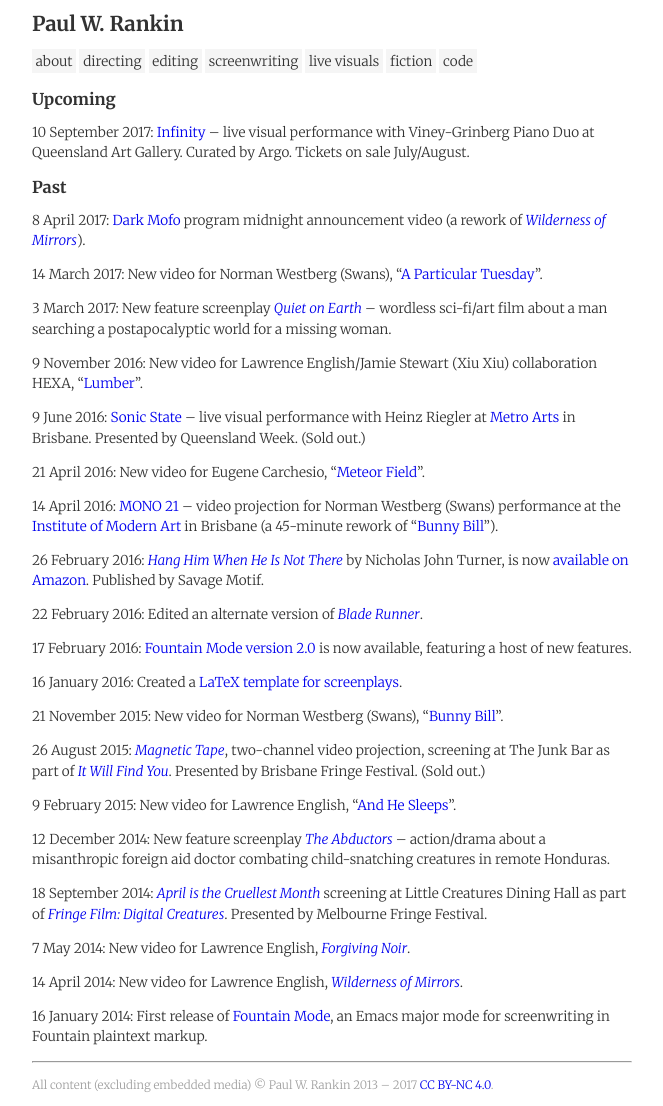
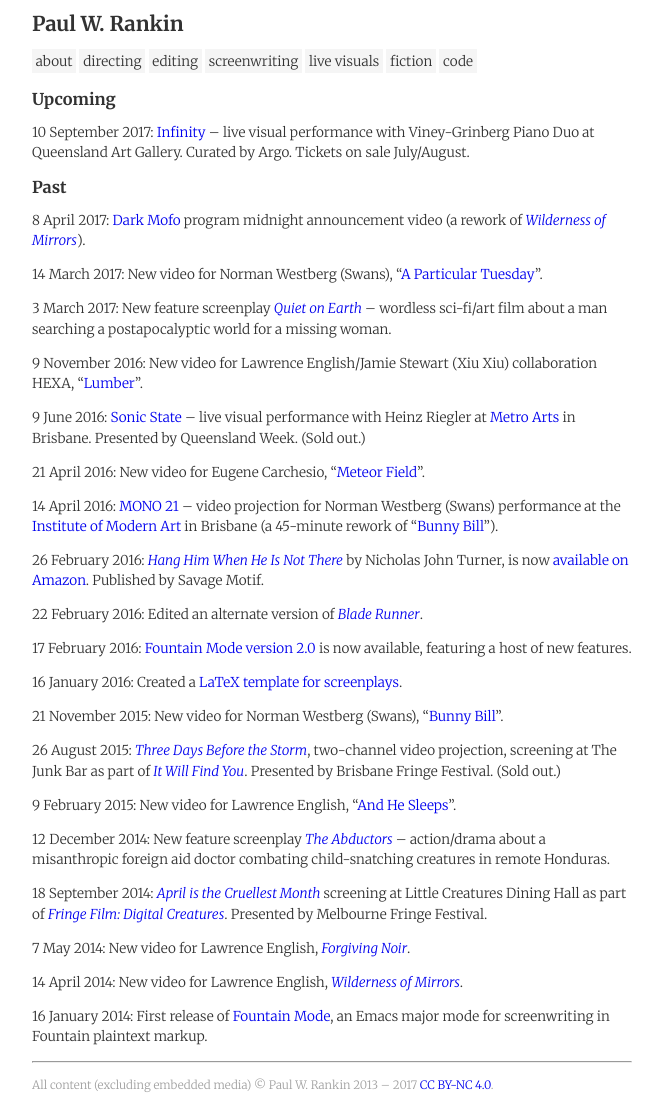
Before and after one commit to rnkn/portfolio, a Jekyll site: the page built from index.html, in a window 1280 px wide. Shown: the whole page, without its empty margins (308-971 px from the left). Built offline with Jekyll 4.4.1, drawn with Linux system fonts in a browser that asks for light colours.

Commit message:
Renamed Magnetic Tape to Three Days Before the Storm

```diff
--- a/_posts/2015-08-26-magnetic-tape.md
+++ b/_posts/2015-08-26-three-days.md
@@ -1,5 +1,5 @@
 ---
-title: Magnetic Tape
+title: Three Days Before the Storm
 layout: project
 categories: directing editing
 description: >-
@@ -7,9 +7,10 @@
 image: magnetic-tape.jpg
 youtube_id: PA31KY_5-dc
 news: >-
-  [_Magnetic Tape_](/magnetic-tape/), two-channel video projection, screening at
+  [_Three Days Before the Storm_](/three-days/), two-channel video projection, screening at
   The Junk Bar as part of [_It Will Find You_](http://www.stickytickets.com.au/28425).
   Presented by Brisbane Fringe Festival. (Sold out.)
+redirect_from: /magnetic-tape/
 cv:
   screening: >-
     _It Will Find You_ with Chris Allery, Junk Bar, Brisbane
```
Also changed, not shown: other parts of _posts/2015-08-26-three-days.md (+1 -1 lines).
